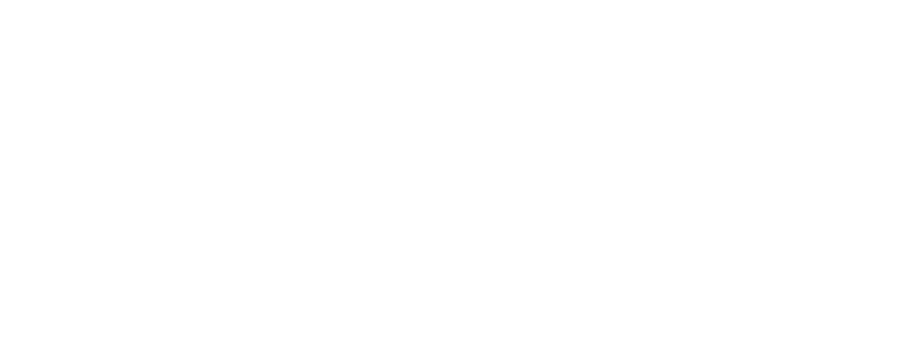
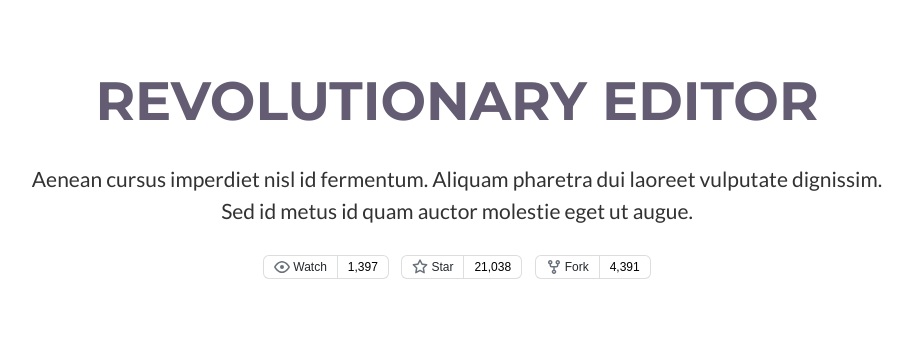
Before and after one commit to CoffeeScriptHero/forkio, a website: page index.html in a window 1280 px wide. Shown: the whole page, without its empty margins (183-1096 px from the left). Drawn offline with Linux system fonts and the light colour scheme.

Commit message:
revolutionary section

```diff
--- a/index.html
+++ b/index.html
@@ -4,7 +4,106 @@
     <meta charset="UTF-8" />
     <meta http-equiv="X-UA-Compatible" content="IE=edge" />
     <meta name="viewport" content="width=device-width, initial-scale=1.0" />
+    <link rel="preconnect" href="https://fonts.gstatic.com" />
+    <link rel="preconnect" href="https://fonts.gstatic.com" />
+    <link
+      href="https://fonts.googleapis.com/css2?family=Lato:wght@300;400;700&family=Montserrat:wght@300;400;700&display=swap"
+      rel="stylesheet"
+    />
+    <link rel="stylesheet" href="/dist/css/styles.css" />
     <title>Step Project Forkio</title>
   </head>
-  <body></body>
+  <body class="body">
+    <section class="revolutionary">
+      <div class="container">
+        <h2 class="revolutionary__title">Revolutionary editor</h2>
+        <p class="revolutionary__text">
+          Aenean cursus imperdiet nisl id fermentum. Aliquam pharetra dui
+          laoreet vulputate dignissim. Sed id metus id quam auctor molestie eget
+          ut augue.
+        </p>
+        <div class="svg-buttons-wrapper">
+          <button class="svg-button">
+            <div class="svg-button__inner">
+              <span class="svg-button__content">
+                <svg display="none">
+                  <symbol
+                    id="watch-svg"
+                    height="16"
+                    viewBox="0 0 16 16"
+                    width="16"
+                  >
+                    <g>
+                      <path
+                        fill-rule="evenodd"
+                        d="M1.679 7.932c.412-.621 1.242-1.75 2.366-2.717C5.175 4.242 6.527 3.5 8 3.5c1.473 0 2.824.742 3.955 1.715 1.124.967 1.954 2.096 2.366 2.717a.119.119 0 010 .136c-.412.621-1.242 1.75-2.366 2.717C10.825 11.758 9.473 12.5 8 12.5c-1.473 0-2.824-.742-3.955-1.715C2.92 9.818 2.09 8.69 1.679 8.068a.119.119 0 010-.136zM8 2c-1.981 0-3.67.992-4.933 2.078C1.797 5.169.88 6.423.43 7.1a1.619 1.619 0 000 1.798c.45.678 1.367 1.932 2.637 3.024C4.329 13.008 6.019 14 8 14c1.981 0 3.67-.992 4.933-2.078 1.27-1.091 2.187-2.345 2.637-3.023a1.619 1.619 0 000-1.798c-.45-.678-1.367-1.932-2.637-3.023C11.671 2.992 9.981 2 8 2zm0 8a2 2 0 100-4 2 2 0 000 4z"
+                      ></path>
+                    </g>
+                  </symbol>
+                </svg>
+                <svg class="svg-button__icon">
+                  <use xlink:href="#watch-svg"></use>
+                </svg>
+                Watch
+              </span>
+              <span class="svg-button__number">1,397</span>
+            </div>
+          </button>
+          <button class="svg-button">
+            <div class="svg-button__inner">
+              <span class="svg-button__content">
+                <svg display="none">
+                  <symbol
+                    id="star-svg"
+                    height="16"
+                    viewBox="0 0 16 16"
+                    width="16"
+                  >
+                    <g>
+                      <path
+                        fill-rule="evenodd"
+                        d="M8 .25a.75.75 0 01.673.418l1.882 3.815 4.21.612a.75.75 0 01.416 1.279l-3.046 2.97.719 4.192a.75.75 0 01-1.088.791L8 12.347l-3.766 1.98a.75.75 0 01-1.088-.79l.72-4.194L.818 6.374a.75.75 0 01.416-1.28l4.21-.611L7.327.668A.75.75 0 018 .25zm0 2.445L6.615 5.5a.75.75 0 01-.564.41l-3.097.45 2.24 2.184a.75.75 0 01.216.664l-.528 3.084 2.769-1.456a.75.75 0 01.698 0l2.77 1.456-.53-3.084a.75.75 0 01.216-.664l2.24-2.183-3.096-.45a.75.75 0 01-.564-.41L8 2.694v.001z"
+                      ></path>
+                    </g>
+                  </symbol>
+                </svg>
+                <svg class="svg-button__icon">
+                  <use xlink:href="#star-svg"></use>
+                </svg>
+                Star
+              </span>
+              <span class="svg-button__number">21,038</span>
+            </div>
+          </button>
+          <button class="svg-button">
+            <div class="svg-button__inner">
+              <span class="svg-button__content">
+                <svg display="none">
+                  <symbol
+                    id="fork-svg"
+                    height="16"
+                    viewBox="0 0 16 16"
+                    width="16"
+                  >
+                    <g>
+                      <path
+                        fill-rule="evenodd"
+                        d="M5 3.25a.75.75 0 11-1.5 0 .75.75 0 011.5 0zm0 2.122a2.25 2.25 0 10-1.5 0v.878A2.25 2.25 0 005.75 8.5h1.5v2.128a2.251 2.251 0 101.5 0V8.5h1.5a2.25 2.25 0 002.25-2.25v-.878a2.25 2.25 0 10-1.5 0v.878a.75.75 0 01-.75.75h-4.5A.75.75 0 015 6.25v-.878zm3.75 7.378a.75.75 0 11-1.5 0 .75.75 0 011.5 0zm3-8.75a.75.75 0 100-1.5.75.75 0 000 1.5z"
+                      ></path>
+                    </g>
+                  </symbol>
+                </svg>
+                <svg class="svg-button__icon">
+                  <use xlink:href="#fork-svg"></use>
+                </svg>
+                Fork
+              </span>
+              <span class="svg-button__number">4,391</span>
+            </div>
+          </button>
+        </div>
+      </div>
+    </section>
+    <script src="/dist/scripts/index.js"></script>
+  </body>
 </html>
--- /dev/null
+++ b/src/styles/_global.scss
@@ -0,0 +1,10 @@
+.body {
+  min-width: 320px;
+  margin: 0;
+  font-family: "Montserrat", sans-serif;
+}
+*,
+*::after,
+*::before {
+  box-sizing: border-box;
+}
--- /dev/null
+++ b/src/styles/_mixins.scss
@@ -0,0 +1,8 @@
+@mixin centered-content {
+  margin-left: auto;
+  margin-right: auto;
+}
+@mixin inline-flex-center {
+  display: inline-flex;
+  align-items: center;
+}
--- /dev/null
+++ b/src/styles/_revolutionary-section.scss
@@ -0,0 +1,117 @@
+.revolutionary {
+  padding-top: 44px;
+  padding-bottom: 88px;
+  @media (min-width: 481px) {
+    padding-top: 88px;
+    padding-bottom: 98px;
+  }
+  @media (min-width: 993px) {
+    padding-top: 66px;
+    padding-bottom: 70px;
+  }
+  .container {
+    padding-left: 10px;
+    padding-right: 10px;
+    text-align: center;
+    max-width: 293px;
+    @include centered-content;
+    @media (min-width: 481px) {
+      max-width: 709px;
+    }
+    @media (min-width: 993px) {
+      max-width: 926px;
+    }
+    @media (min-width: 1200px) {
+      max-width: 1200px;
+    }
+  }
+}
+.revolutionary__title {
+  margin-top: 8px;
+  margin-bottom: 0;
+  color: $rev-title-color;
+  font-size: 26px;
+  line-height: 28px;
+  font-weight: 700;
+  text-transform: uppercase;
+  @media (min-width: 768px) {
+    font-size: 42px;
+    line-height: 42px;
+  }
+  @media (min-width: 993px) {
+    font-size: 54px;
+    line-height: 54px;
+  }
+}
+.revolutionary__text {
+  margin-top: 27px;
+  margin-bottom: 34px;
+  color: $rev-text-color;
+  font-size: 14px;
+  line-height: 20px;
+  font-weight: 400;
+  font-family: $lato-font;
+  @media (min-width: 481px) {
+    @include centered-content;
+    max-width: 481px;
+    margin-top: 24px;
+    margin-bottom: 33px;
+  }
+  @media (min-width: 768px) {
+    max-width: 100%;
+    font-size: 21px;
+    line-height: 32px;
+    margin-top: 35px;
+    margin-bottom: 44px;
+  }
+  @media (min-width: 993px) {
+    font-size: 21;
+    margin-bottom: 28px;
+    max-width: 861px;
+  }
+}
+.svg-button__icon {
+  width: 16px;
+  height: 16px;
+  fill: $svg-icon-color;
+  margin-right: 3px;
+}
+.svg-button__content {
+  color: $svg-btn-text;
+  font-size: 12px;
+  @include inline-flex-center;
+  border-right: 1px solid $button-border-color;
+  padding: 3px 10px;
+}
+.svg-button__number {
+  font-size: 12px;
+  padding: 3px 10px;
+}
+.svg-button__inner {
+  @include inline-flex-center;
+}
+.svg-button {
+  font-family: sans-serif;
+  cursor: pointer;
+  padding: 0;
+  border: 1px solid $button-border-color;
+  border-radius: 6px;
+  background-color: #fff;
+  &:hover {
+    background-color: $svg-btn-hover;
+  }
+  &:nth-child(3) {
+    @media (max-width: 480px) {
+      margin-top: 20px;
+    }
+  }
+}
+.svg-buttons-wrapper {
+  @include centered-content;
+  display: flex;
+  justify-content: space-around;
+  flex-wrap: wrap;
+  @media (min-width: 481px) {
+    max-width: 400px;
+  }
+}
--- /dev/null
+++ b/src/styles/_variables.scss
@@ -0,0 +1,9 @@
+//Revolutionary section
+
+$svg-btn-text: #24292e;
+$svg-btn-hover: #f3f4f6;
+$svg-icon-color: #6a737d;
+$button-border-color: #1b1f2326;
+$rev-title-color: #635c73;
+$rev-text-color: #323232;
+$lato-font: "Lato", "Montserrat", "sans-serif";
--- /dev/null
+++ b/src/styles/styles.scss
@@ -0,0 +1,4 @@
+@import "_global.scss";
+@import "_variables.scss";
+@import "_mixins.scss";
+@import "_revolutionary-section.scss";
```
Also changed, not shown: dist/css/styles.css (added).
